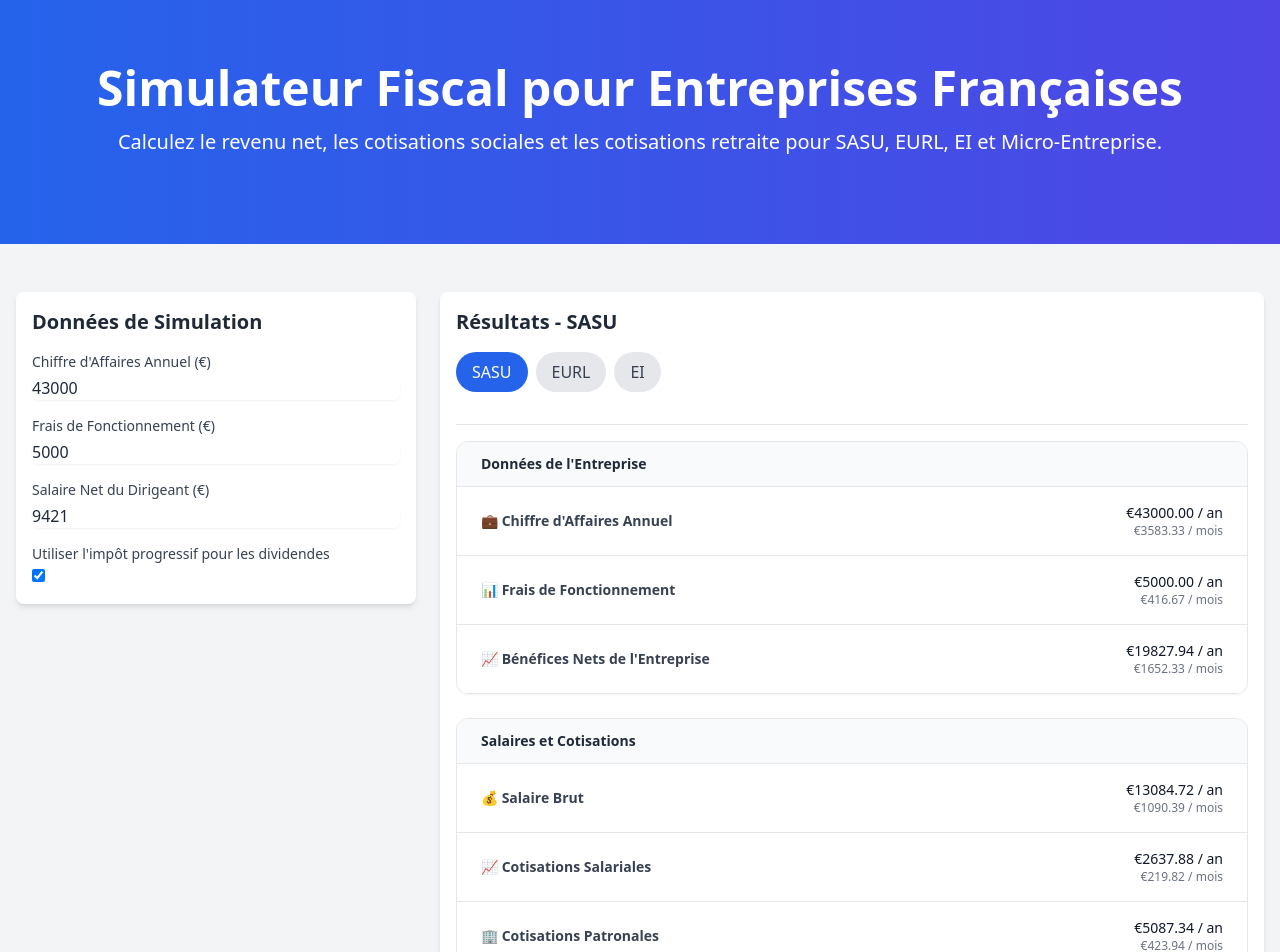
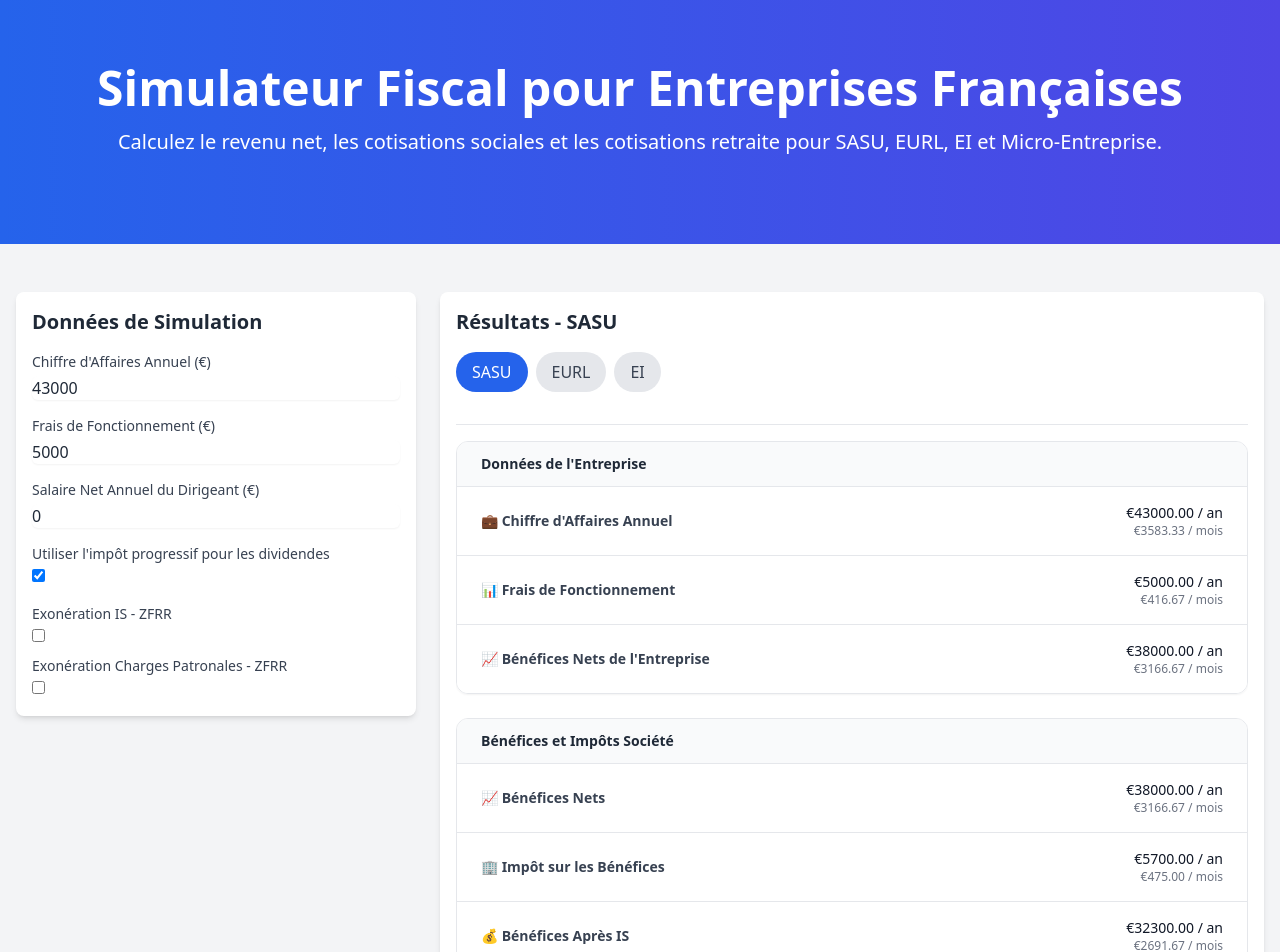
Before and after one commit to kevinpruvost/InvestmentSimulator, a React (Create React App) app in the folder fiscal-simulator/: page / in a window 1280 px wide. Shown: the top 952 px of the page. Built offline with nearby package versions, Linux system fonts and the light colour scheme.

Commit message:
salaire bon

```diff
--- a/fiscal-simulator/src/components/Simulator.js
+++ b/fiscal-simulator/src/components/Simulator.js
@@ -24,8 +24,11 @@ function Simulator() {
   const [selectedStructure, setSelectedStructure] = useState("SASU");
   const [revenue, setRevenue] = useState(43000);
   const [expenses, setExpenses] = useState(5000);
-  const [netSalary, setNetSalary] = useState(pumaThresholdSalaryNet + 1); // Valeur par défaut: 9421 €
+  const [netSalary, setNetSalary] = useState(0);
+
   const [progressiveTax, setProgressiveTax] = useState(true);
+  const [isZFRRCorporateTax, setIsZFRRCorporateTax] = useState(false);
+  const [isZFRRPatronal, setIsZFRRPatronal] = useState(false);
 
   const calculateDecoteIncomeTax = (incomeTax) => { // https://www.economie.gouv.fr/particuliers/tranches-imposition-impot-revenu
     const decoteLimit = 1964; // 3248 for couple
@@ -118,21 +121,29 @@ function Simulator() {
   };
 
   const calculateStructure = (revenue, expenses, netSalary, structure, progressiveTax) => {
-    let netRevenue = 0, salarieCharges = 0, patronalCharges = 0, tax = 0, retirement = 0, directorNetSalary = netSalary;
-    let grossDividends = 0, netDividends = 0, csm = 0;
+    let salarieCharges = 0, patronalCharges = 0, tax = 0, retirement = 0;
+    let grossDividends = 0, netDividends = 0, csm = 0, decote = 0;
     let incomeTaxRate = 0, marginalTaxRate = 0;
-    let companyNetProfit = 0, corporateTax = 0, directorGrossSalary = 0;
-    let decote = 0;
+    let companyNetProfit = 0, corporateTax = 0;
+    let grossSalary = 0, directorNetSalary = 0, netRevenue = 0;
 
     switch (structure) {
       case "SASU":
-        salarieCharges = netSalary * 0.28; // 28% / (1 - 28%)
-        patronalCharges = netSalary * 0.54; // 54% / (1 - 28%)
-        directorGrossSalary = netSalary / (1 - 0.28); // Salaire brut recalculé
-        companyNetProfit = revenue - expenses - directorGrossSalary - patronalCharges;
-        corporateTax = companyNetProfit > 0 ? companyNetProfit * 0.15 : 0;
+        // On part du salaire net voulu pour calculer le brut
+        directorNetSalary = netSalary;
+        grossSalary = netSalary / (1 - 0.22); // 22% charges salariales
+        salarieCharges = grossSalary * 0.22;
+        patronalCharges = isZFRRPatronal ? 0 : grossSalary * 0.42;
+
+        companyNetProfit = revenue - expenses - grossSalary - patronalCharges;
+
+        if (isZFRRCorporateTax) {
+          corporateTax = 0;
+        } else {
+          corporateTax = companyNetProfit > 0 ? companyNetProfit * 0.15 : 0;
+        }
+
         grossDividends = Math.max(0, companyNetProfit - corporateTax);
-        netDividends = grossDividends * 0.7;
         const taxResult = calculateIncomeTax(directorNetSalary, grossDividends, progressiveTax);
         tax = taxResult.tax;
         decote = taxResult.decote;
@@ -142,26 +153,56 @@ function Simulator() {
         incomeTaxRate = (tax / (directorNetSalary + grossDividends)) * 100;
         marginalTaxRate = taxResult.marginalTaxRate;
         break;
+
       case "EURL":
-        salarieCharges = netSalary * 0.818; // 45% / (1 - 45%)
-        directorGrossSalary = netSalary / (1 - 0.45); // Salaire brut recalculé
-        companyNetProfit = revenue - expenses - directorGrossSalary - (salarieCharges * 0.6);
-        tax = companyNetProfit * 0.25;
-        netRevenue = revenue - expenses - directorGrossSalary - salarieCharges - tax;
+        directorNetSalary = netSalary;
+        grossSalary = netSalary / (1 - 0.22);
+        salarieCharges = grossSalary * 0.22;
+        patronalCharges = isZFRRPatronal ? 0 : grossSalary * 0.42;
+
+        companyNetProfit = revenue - expenses - grossSalary - patronalCharges;
+
+        if (isZFRRCorporateTax) {
+          corporateTax = 0;
+        } else {
+          corporateTax = companyNetProfit > 0 ? companyNetProfit * 0.15 : 0;
+        }
+
+        grossDividends = Math.max(0, companyNetProfit - corporateTax);
+        const taxResultEURL = calculateIncomeTax(directorNetSalary, grossDividends, progressiveTax);
+        tax = taxResultEURL.tax;
+        netRevenue = taxResultEURL.netRevenue;
+        csm = taxResultEURL.csm;
         retirement = salarieCharges * 0.25;
+        incomeTaxRate = (tax / (directorNetSalary + grossDividends)) * 100;
+        marginalTaxRate = taxResultEURL.marginalTaxRate;
         break;
+
       case "EI":
-        salarieCharges = netSalary * 0.667; // 40% / (1 - 40%)
-        directorGrossSalary = netSalary / (1 - 0.40); // Salaire brut recalculé
-        tax = (revenue - salarieCharges) * 0.20;
-        netRevenue = revenue - salarieCharges - tax;
+        directorNetSalary = netSalary;
+        grossSalary = netSalary / (1 - 0.22);
+        salarieCharges = grossSalary * 0.22;
+        patronalCharges = isZFRRPatronal ? 0 : grossSalary * 0.42;
+
+        companyNetProfit = revenue - expenses - grossSalary - patronalCharges;
+
+        if (isZFRRCorporateTax) {
+          corporateTax = 0;
+        } else {
+          corporateTax = companyNetProfit > 0 ? companyNetProfit * 0.15 : 0;
+        }
+
+        netRevenue = companyNetProfit - corporateTax;
         retirement = salarieCharges * 0.25;
+        const eiTaxResult = calculateIncomeTax(netRevenue, 0, true);
+        tax = eiTaxResult.tax;
+        marginalTaxRate = eiTaxResult.marginalTaxRate;
         break;
     }
     return {
       companyGrossRevenue: revenue,
       expenses,
-      directorGrossSalary,
+      directorGrossSalary: grossSalary,
       directorNetSalary,
       grossDividends,
       netDividends,
@@ -231,7 +272,7 @@ function Simulator() {
 
   useEffect(() => {
     runSimulation();
-  }, [revenue, expenses, netSalary, progressiveTax]);
+  }, [revenue, expenses, netSalary, progressiveTax, isZFRRCorporateTax, isZFRRPatronal]);
 
   const current = results.find(r => r.structure === selectedStructure);
 
@@ -280,15 +321,15 @@ function Simulator() {
                     htmlFor="netSalary"
                     className="block text-sm font-medium text-gray-700"
                   >
-                    Salaire Net du Dirigeant (€)
+                    Salaire Net Annuel du Dirigeant (€)
                   </label>
                   <input
                     type="number"
                     id="netSalary"
                     value={netSalary}
-                    onChange={(e) => setNetSalary(parseFloat(e.target.value) || 0)}
+                    onChange={(e) => setNetSalary(parseFloat(e.target.value || 0))}
                     className="mt-1 block w-full rounded-md border-gray-300 shadow-sm focus:border-blue-500 focus:ring-blue-500 text-gray-800"
-                    placeholder="ex. 9421"
+                    placeholder="ex. 2500"
                     required
                   />
                 </div>
@@ -303,6 +344,32 @@ function Simulator() {
                     onChange={() => setProgressiveTax(!progressiveTax)}
                     className="mt-1"
                   />
+                </div>
+                <div className="space-y-2">
+                  <div>
+                    <label htmlFor="zfrrCorporateTax" className="block text-sm font-medium text-gray-700">
+                      Exonération IS - ZFRR
+                    </label>
+                    <input
+                      type="checkbox"
+                      id="zfrrCorporateTax"
+                      checked={isZFRRCorporateTax}
+                      onChange={() => setIsZFRRCorporateTax(!isZFRRCorporateTax)}
+                      className="mt-1"
+                    />
+                  </div>
+                  <div>
+                    <label htmlFor="zfrrPatronal" className="block text-sm font-medium text-gray-700">
+                      Exonération Charges Patronales - ZFRR
+                    </label>
+                    <input
+                      type="checkbox"
+                      id="zfrrPatronal"
+                      checked={isZFRRPatronal}
+                      onChange={() => setIsZFRRPatronal(!isZFRRPatronal)}
+                      className="mt-1"
+                    />
+                  </div>
                 </div>
               </div>
             </div>
@@ -332,6 +399,7 @@ function Simulator() {
               <div className="overflow-y-auto mt-4" style={{ maxHeight: "calc(100vh - 200px)" }}>
                 {current && (
                   <div className="space-y-6">
+                    {/* Tableau 1: Données de l'Entreprise */}
                     <div className="overflow-hidden rounded-xl shadow-sm border border-gray-200">
                       <div className="bg-gray-50 px-6 py-3 border-b border-gray-200">
                         <h4 className="text-sm font-semibold text-gray-800">Données de l'Entreprise</h4>
@@ -363,6 +431,49 @@ function Simulator() {
                       </table>
                     </div>
 
+                    {/* Tableau 3: Bénéfices et Impôts Société */}
+                    <div className="overflow-hidden rounded-xl shadow-sm border border-gray-200">
+                      <div className="bg-gray-50 px-6 py-3 border-b border-gray-200">
+                        <h4 className="text-sm font-semibold text-gray-800">Bénéfices et Impôts Société</h4>
+                      </div>
+                      <table className="min-w-full divide-y divide-gray-100 text-sm">
+                        <tbody className="bg-white divide-y divide-gray-200">
+                          <tr className="hover:bg-gray-50">
+                            <td className="px-6 py-4 font-semibold text-gray-700">📈 Bénéfices Nets</td>
+                            <td className="px-6 py-4 text-right text-gray-900">
+                              <div>€{current.companyNetProfit.toFixed(2)} / an</div>
+                              <div className="text-xs text-gray-500">€{(current.companyNetProfit / 12).toFixed(2)} / mois</div>
+                            </td>
+                          </tr>
+                          <tr className="hover:bg-gray-50">
+                            <td className="px-6 py-4 font-semibold text-gray-700">
+                              🏢 Impôt sur les Bénéfices
+                              {isZFRRCorporateTax && (
+                                <span className="ml-2 inline-flex items-center px-2.5 py-0.5 rounded-full text-xs font-medium bg-green-100 text-green-800">
+                                  ZFRR
+                                </span>
+                              )}
+                            </td>
+                            <td className="px-6 py-4 text-right text-gray-900">
+                              <div>€{current.corporateTax.toFixed(2)} / an</div>
+                              <div className="text-xs text-gray-500">€{(current.corporateTax / 12).toFixed(2)} / mois</div>
+                              {isZFRRCorporateTax && (
+                                <div className="text-xs text-green-600">Exonération ZFRR appliquée</div>
+                              )}
+                            </td>
+                          </tr>
+                          <tr className="hover:bg-gray-50">
+                            <td className="px-6 py-4 font-semibold text-gray-700">💰 Bénéfices Après IS</td>
+                            <td className="px-6 py-4 text-right text-gray-900">
+                              <div>€{(current.companyNetProfit - current.corporateTax).toFixed(2)} / an</div>
+                              <div className="text-xs text-gray-500">€{((current.companyNetProfit - current.corporateTax) / 12).toFixed(2)} / mois</div>
+                            </td>
+                          </tr>
+                        </tbody>
+                      </table>
+                    </div>
+
+                    {/* Tableau 2: Salaires et Cotisations */}
                     <div className="overflow-hidden rounded-xl shadow-sm border border-gray-200">
                       <div className="bg-gray-50 px-6 py-3 border-b border-gray-200">
                         <h4 className="text-sm font-semibold text-gray-800">Salaires et Cotisations</h4>
@@ -384,10 +495,20 @@ function Simulator() {
                             </td>
                           </tr>
                           <tr className="hover:bg-gray-50">
-                            <td className="px-6 py-4 font-semibold text-gray-700">🏢 Cotisations Patronales</td>
+                            <td className="px-6 py-4 font-semibold text-gray-700">
+                              🏢 Cotisations Patronales
+                              {isZFRRPatronal && (
+                                <span className="ml-2 inline-flex items-center px-2.5 py-0.5 rounded-full text-xs font-medium bg-green-100 text-green-800">
+                                  ZFRR
+                                </span>
+                              )}
+                            </td>
                             <td className="px-6 py-4 text-right text-gray-900">
                               <div>€{current.patronalCharges.toFixed(2)} / an</div>
                               <div className="text-xs text-gray-500">€{(current.patronalCharges / 12).toFixed(2)} / mois</div>
+                              {isZFRRPatronal && (
+                                <div className="text-xs text-green-600">Exonération ZFRR appliquée</div>
+                              )}
                             </td>
                           </tr>
                           <tr className="hover:bg-gray-50">
@@ -395,37 +516,6 @@ function Simulator() {
                             <td className="px-6 py-4 text-right text-gray-900">
                               <div>€{current.directorNetSalary.toFixed(2)} / an</div>
                               <div className="text-xs text-gray-500">€{(current.directorNetSalary / 12).toFixed(2)} / mois</div>
-                            </td>
-                          </tr>
-                        </tbody>
-                      </table>
-                    </div>
-
-                    <div className="overflow-hidden rounded-xl shadow-sm border border-gray-200">
-                      <div className="bg-gray-50 px-6 py-3 border-b border-gray-200">
-                        <h4 className="text-sm font-semibold text-gray-800">Bénéfices et Impôts Société</h4>
-                      </div>
-                      <table className="min-w-full divide-y divide-gray-100 text-sm">
-                        <tbody className="bg-white divide-y divide-gray-200">
-                          <tr className="hover:bg-gray-50">
-                            <td className="px-6 py-4 font-semibold text-gray-700">📈 Bénéfices Nets</td>
-                            <td className="px-6 py-4 text-right text-gray-900">
-                              <div>€{current.companyNetProfit.toFixed(2)} / an</div>
-                              <div className="text-xs text-gray- Historic data suggests that this calculation should be accurate500">€{(current.companyNetProfit / 12).toFixed(2)} / mois</div>
-                            </td>
-                          </tr>
-                          <tr className="hover:bg-gray-50">
-                            <td className="px-6 py-4 font-semibold text-gray-700">🏢 Impôt sur les Bénéfices</td>
-                            <td className="px-6 py-4 text-right text-gray-900">
-                              <div>€{current.corporateTax.toFixed(2)} / an</div>
-                              <div className="text-xs text-gray-500">€{(current.corporateTax / 12).toFixed(2)} / mois</div>
-                            </td>
-                          </tr>
-                          <tr className="hover:bg-gray-50">
-                            <td className="px-6 py-4 font-semibold text-gray-700">💰 Bénéfices Après IS</td>
-                            <td className="px-6 py-4 text-right text-gray-900">
-                              <div>€{(current.companyNetProfit - current.corporateTax).toFixed(2)} / an</div>
-                              <div className="text-xs text-gray-500">€{((current.companyNetProfit - current.corporateTax) / 12).toFixed(2)} / mois</div>
                             </td>
                           </tr>
                         </tbody>
```
